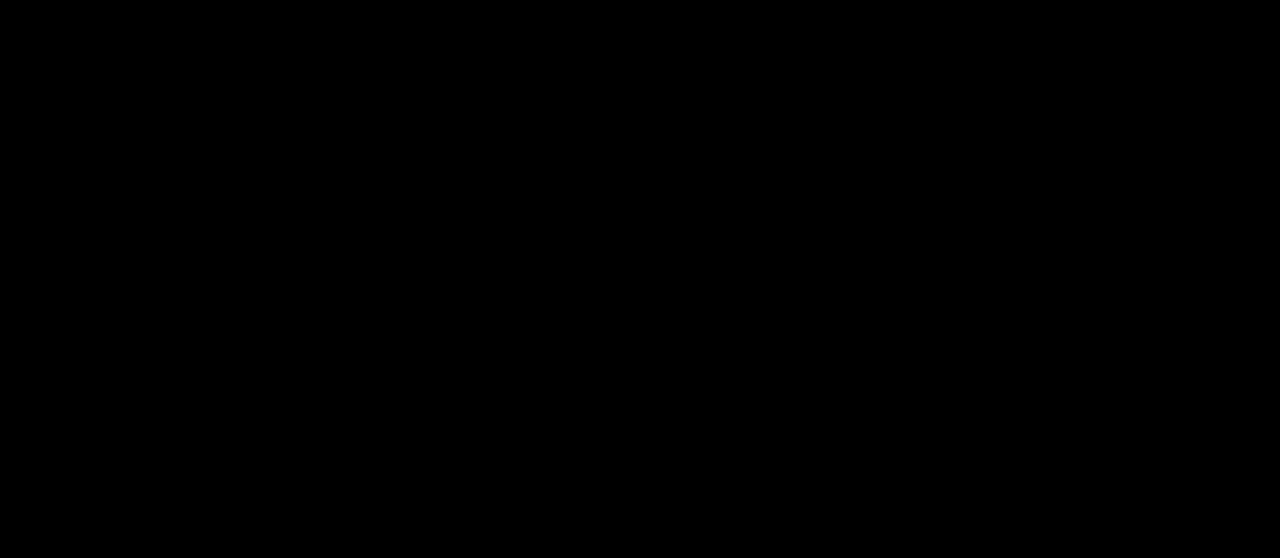
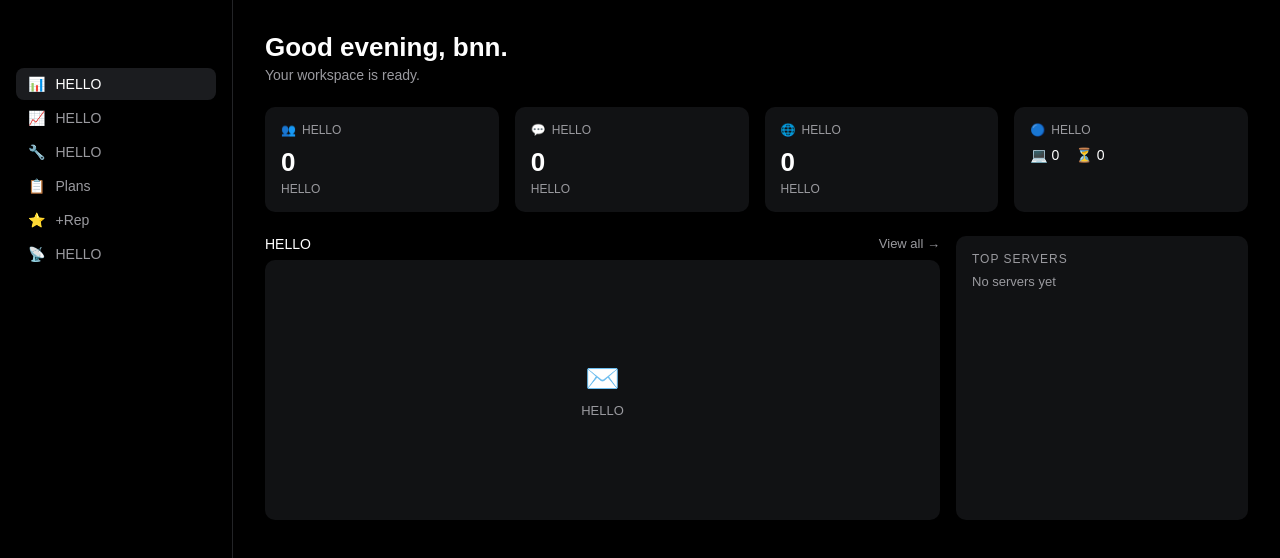
Before and after one commit to GiodePio/GiodePio, a Next.js app: page / in a window 1280 px wide. Before the commit this address had no page. Shown: the top 558 px of the page. Built offline with nearby package versions, Linux system fonts and the light colour scheme.

Commit message:
Restore homepage at root

```diff
--- /dev/null
+++ b/app/page.js
@@ -0,0 +1,133 @@
+const colors = {
+  bg: "#000000",
+  panel: "#111214",
+  border: "#232427",
+  text: "#ffffff",
+  textDim: "#9a9a9f",
+};
+
+function StatCard({ icon, label, value, sub }) {
+  return (
+    <div
+      style={{
+        background: colors.panel,
+        borderRadius: 10,
+        padding: 16,
+        flex: 1,
+      }}
+    >
+      <div style={{ display: "flex", alignItems: "center", gap: 6, color: colors.textDim, fontSize: 12, marginBottom: 10 }}>
+        <span>{icon}</span> HELLO
+      </div>
+      <div style={{ fontSize: 26, fontWeight: 600 }}>{value}</div>
+      <div style={{ fontSize: 12, color: colors.textDim, marginTop: 4 }}>HELLO</div>
+    </div>
+  );
+}
+
+function NavItem({ icon, label, active }) {
+  return (
+    <div
+      style={{
+        display: "flex",
+        alignItems: "center",
+        gap: 10,
+        padding: "8px 12px",
+        borderRadius: 8,
+        background: active ? "#1b1c1f" : "transparent",
+        color: active ? colors.text : colors.textDim,
+        fontSize: 14,
+        marginBottom: 2,
+      }}
+    >
+      <span>{icon}</span>
+      <span>{label}</span>
+    </div>
+  );
+}
+
+export default function HomePage() {
+  return (
+    <div style={{ display: "flex", minHeight: "100vh", color: colors.text }}>
+      {/* Sidebar */}
+      <aside
+        style={{
+          width: 200,
+          borderRight: `1px solid ${colors.border}`,
+          padding: 16,
+        }}
+      >
+        <div style={{ height: 28, marginBottom: 24 }} />
+        <NavItem icon="📊" label="HELLO" active />
+        <NavItem icon="📈" label="HELLO" />
+        <NavItem icon="🔧" label="HELLO" />
+        <NavItem icon="📋" label="Plans" />
+        <NavItem icon="⭐" label="+Rep" />
+        <NavItem icon="📡" label="HELLO" />
+      </aside>
+
+      {/* Main content */}
+      <main style={{ flex: 1, padding: 32 }}>
+        <h1 style={{ fontSize: 26, fontWeight: 600, margin: 0 }}>Good evening, bnn.</h1>
+        <p style={{ color: colors.textDim, fontSize: 14, marginTop: 4, marginBottom: 24 }}>
+          Your workspace is ready.
+        </p>
+
+        {/* Stat cards */}
+        <div style={{ display: "flex", gap: 16, marginBottom: 24 }}>
+          <StatCard icon="👥" value="0" />
+          <StatCard icon="💬" value="0" />
+          <StatCard icon="🌐" value="0" />
+          <div
+            style={{
+              background: colors.panel,
+              borderRadius: 10,
+              padding: 16,
+              flex: 1,
+            }}
+          >
+            <div style={{ display: "flex", alignItems: "center", gap: 6, color: colors.textDim, fontSize: 12, marginBottom: 10 }}>
+              <span>🔵</span> HELLO
+            </div>
+            <div style={{ display: "flex", gap: 16, fontSize: 14 }}>
+              <span>💻 0</span>
+              <span>⏳ 0</span>
+            </div>
+          </div>
+        </div>
+
+        {/* Lower section */}
+        <div style={{ display: "flex", gap: 16 }}>
+          <div style={{ flex: 1 }}>
+            <div style={{ display: "flex", justifyContent: "space-between", marginBottom: 8 }}>
+              <span style={{ fontSize: 14, fontWeight: 500 }}>HELLO</span>
+              <span style={{ fontSize: 13, color: colors.textDim }}>View all →</span>
+            </div>
+            <div
+              style={{
+                height: 260,
+                background: colors.panel,
+                borderRadius: 10,
+                display: "flex",
+                flexDirection: "column",
+                alignItems: "center",
+                justifyContent: "center",
+                color: colors.textDim,
+              }}
+            >
+              <div style={{ fontSize: 28, marginBottom: 8 }}>✉️</div>
+              <div style={{ fontSize: 13 }}>HELLO</div>
+            </div>
+          </div>
+
+          <div style={{ width: 260, background: colors.panel, borderRadius: 10, padding: 16 }}>
+            <div style={{ fontSize: 12, color: colors.textDim, letterSpacing: 1, marginBottom: 8 }}>
+              TOP SERVERS
+            </div>
+            <div style={{ fontSize: 13, color: colors.textDim }}>No servers yet</div>
+          </div>
+        </div>
+      </main>
+    </div>
+  );
+}
```
